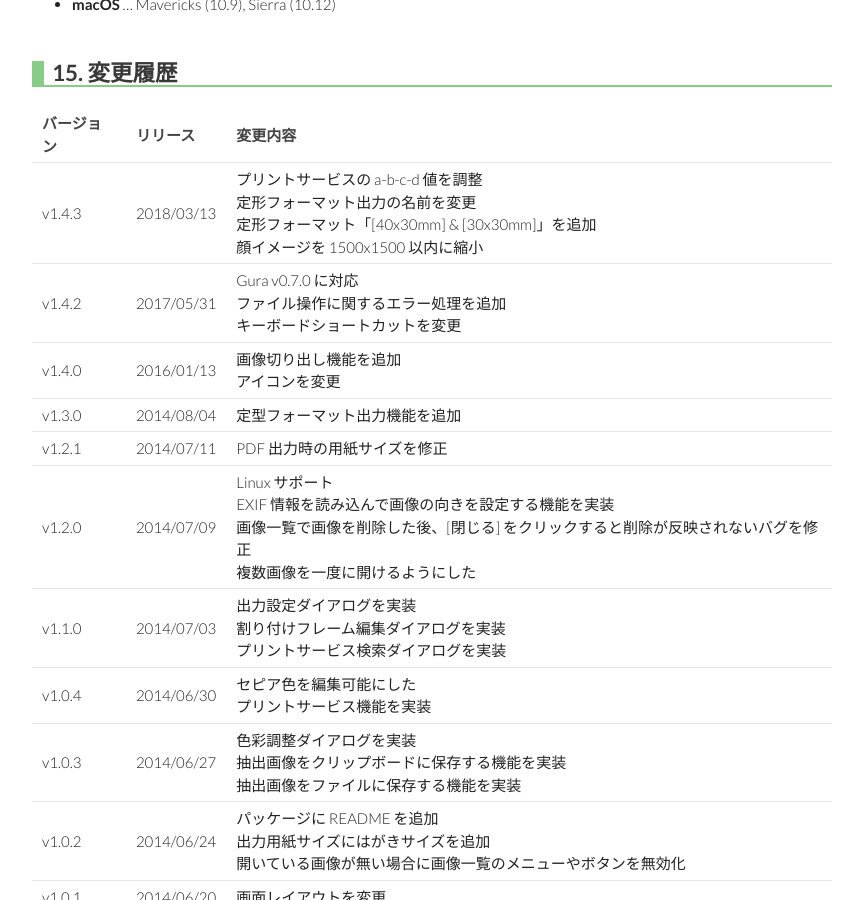
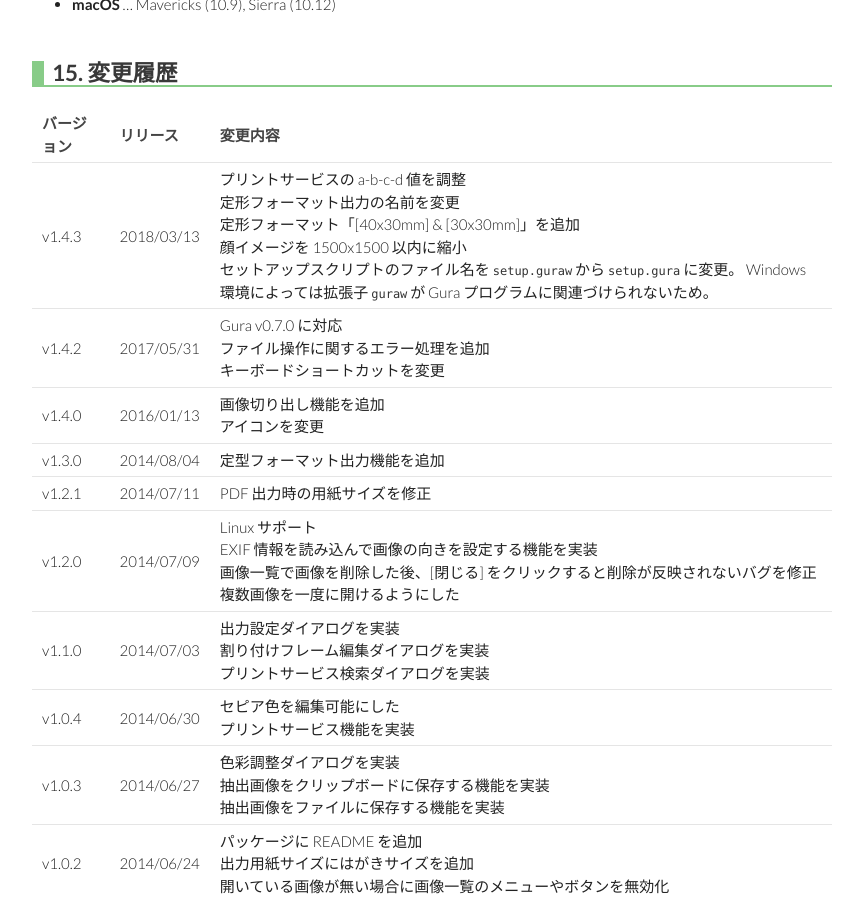
Before and after one commit to gura-app/gura-app.github.io, a Jekyll site: the page built from gurashot/index.md, in a window 1280 px wide and 900 px high, scrolled down 12543 px. Shown: the whole window, without its empty margins (208-1071 px from the left). Built offline with Jekyll 4.4.1, drawn with Linux system fonts in a browser that asks for light colours.

Commit message:
updated document for gurashot

```diff
--- a/gurashot/index.md
+++ b/gurashot/index.md
@@ -417,6 +417,8 @@ a と b、c と d は、それぞれ足した数が同じであれば同一の
 定形フォーマット出力の名前を変更<br />
 定形フォーマット「[40x30mm] &amp; [30x30mm]」を追加<br />
 顔イメージを 1500x1500 以内に縮小<br />
+セットアップスクリプトのファイル名を <code>setup.guraw</code> から <code>setup.gura</code> に変更。
+Windows 環境によっては拡張子 <code>guraw</code> が Gura プログラムに関連づけられないため。<br />
 </td></tr>
 
 <tr><td>v1.4.2</td><td>2017/05/31</td><td>
```
